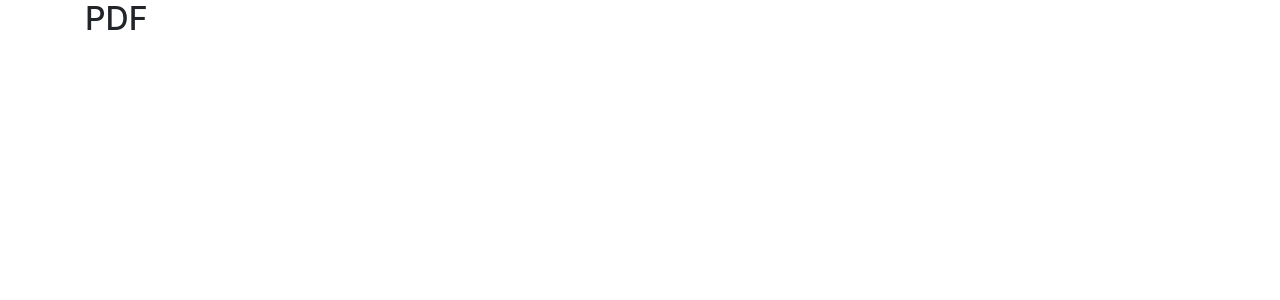
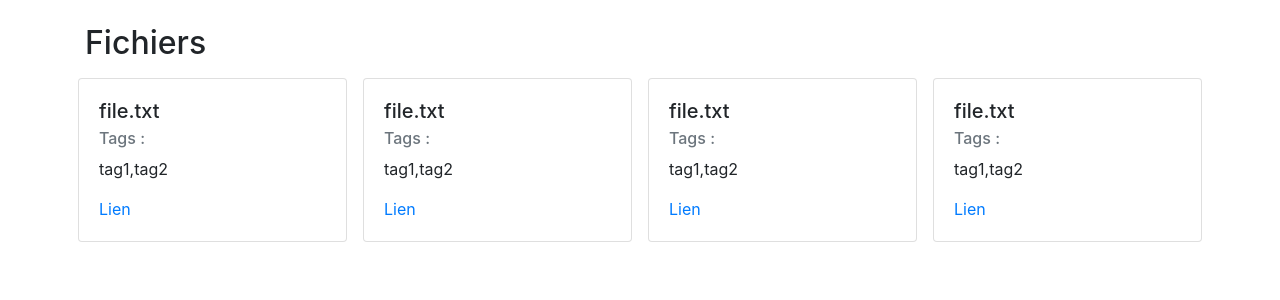
Before and after one commit to ThibaultNocchi/FichesPhysiqueChimie, a Vue app: page / in a window 1280 px wide. Shown: the top 300 px of the page. Built offline with nearby package versions, Linux system fonts and the light colour scheme.

Commit message:
Liste des fichiers

```diff
--- a/src/App.vue
+++ b/src/App.vue
@@ -1,5 +1,5 @@
 <template>
-  <div id="app" class="container">
+  <div id="app" class="container mt-4">
     <FilesList></FilesList>
   </div>
 </template>
--- a/src/assets/files.json
+++ b/src/assets/files.json
@@ -1,4 +1,16 @@
 [
+  {
+    "name": "file.txt",
+    "tags": ["tag1", "tag2"]
+  },
+  {
+    "name": "file.txt",
+    "tags": ["tag1", "tag2"]
+  },
+  {
+    "name": "file.txt",
+    "tags": ["tag1", "tag2"]
+  },
   {
     "name": "file.txt",
     "tags": ["tag1", "tag2"]
--- /dev/null
+++ b/src/components/File.vue
@@ -0,0 +1,32 @@
+<template>
+  <div class="card">
+    <div class="card-body">
+      <h5 class="card-title">{{ file.name }}</h5>
+      <h6 class="card-subtitle mb-2 text-muted">Tags :</h6>
+      <p class="card-text">{{ tags_joined }}</p>
+      <a
+        :href="public_path + 'pdfs/' + file.name"
+        class="card-link"
+        target="_blank"
+        >Lien</a
+      >
+    </div>
+  </div>
+</template>
+
+<script>
+export default {
+  props: { file: { required: true } },
+  data() {
+    return {
+      public_path: process.env.BASE_URL
+    };
+  },
+  name: "File",
+  computed: {
+    tags_joined() {
+      return this.file.tags.join(",");
+    }
+  }
+};
+</script>
--- a/src/components/FilesList.vue
+++ b/src/components/FilesList.vue
@@ -1,11 +1,24 @@
 <template>
-  <h2>PDF</h2>
+  <div>
+    <h2>Fichiers</h2>
+    <div class="row">
+      <div
+        v-for="(item, idx) in files"
+        :key="idx"
+        class="col-6 col-md-6 col-lg-4 col-xl-3 px-2 my-2"
+      >
+        <File :file="item"></File>
+      </div>
+    </div>
+  </div>
 </template>
 
 <script>
 import data from "@/assets/files.json";
+import File from "@/components/File.vue";
 export default {
   name: "FilesList",
+  components: { File },
   data() {
     return {
       files: data
```
